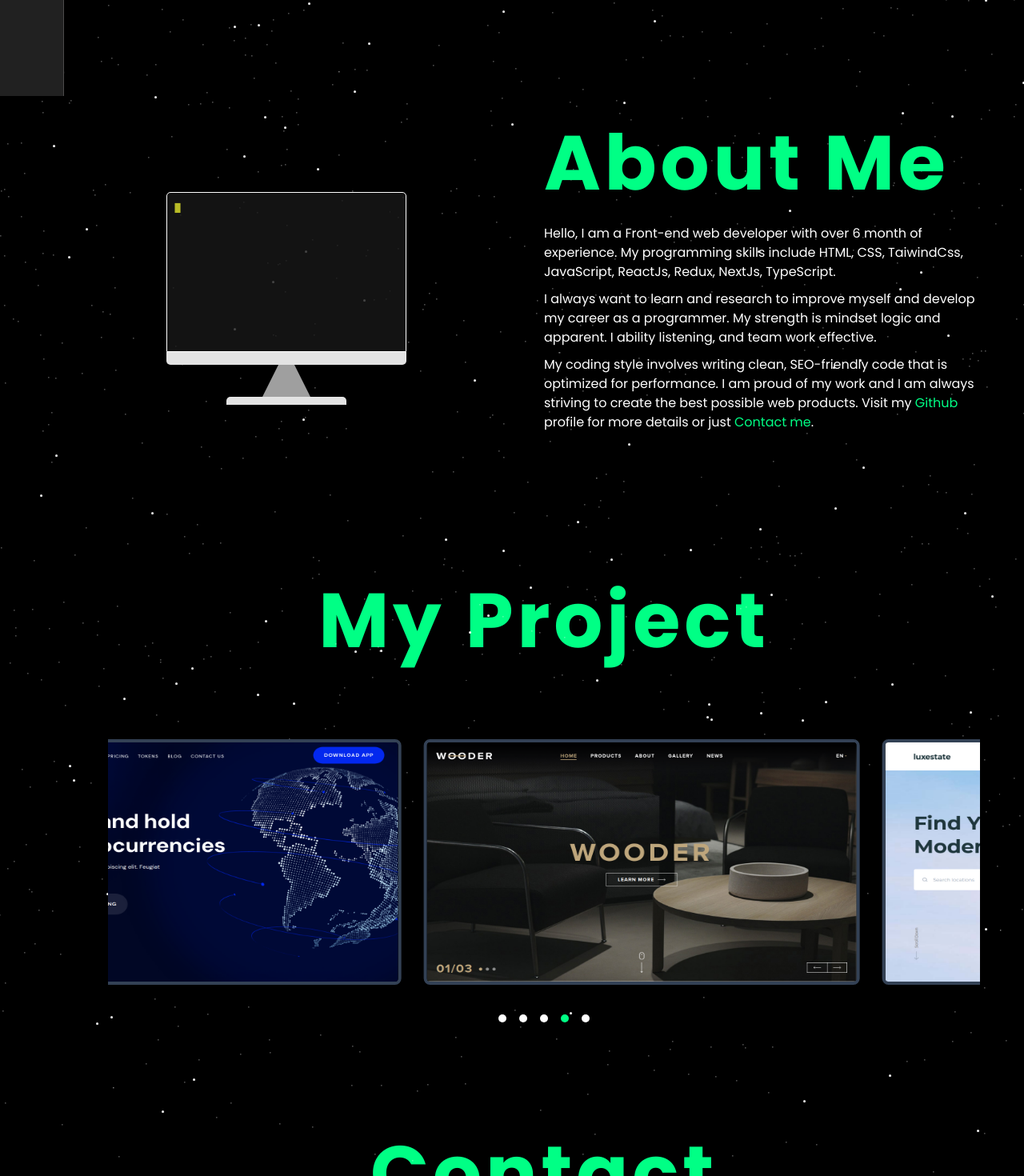
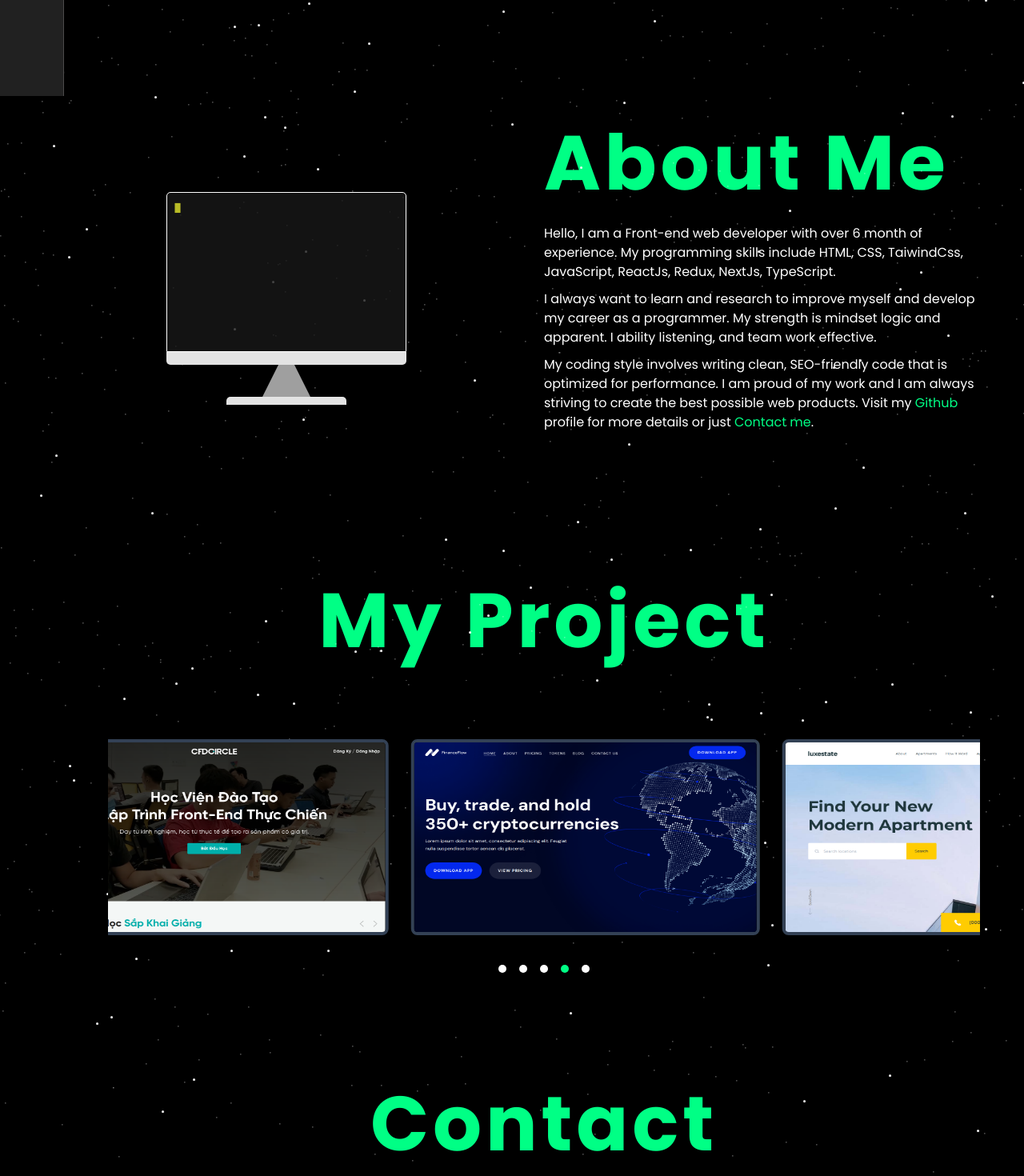
Before and after one commit to buithienphat/Portfolio, a React (Vite) app: page / in a window 1280 px wide. Shown: the part 680-2150 px from the top of the page at 80% size. Built offline with nearby package versions, Linux system fonts and the light colour scheme; a web font is replaced by a local one.

Commit message:
update ode

```diff
--- a/src/App.jsx
+++ b/src/App.jsx
@@ -1,4 +1,4 @@
-import { useEffect, useState } from "react";
+import { useEffect, useRef, useState } from "react";
 import "./App.css";
 import About from "./components/About";
 import Contact from "./components/Contact";
@@ -9,6 +9,20 @@ import Project from "./components/Project";
 function App() {
     const [windowWidth, setWindowWidth] = useState(0);
     const [windowHeight, setWindowHeight] = useState(0);
+
+    const refCheck = useRef(null);
+    const check = refCheck.current?.offsetTop;
+
+    console.log("check", check);
+
+    const scrollToContact = (e) => {
+        e?.preventDefault();
+        window.scrollTo({
+            top: check,
+            behavior: "smooth",
+        });
+    };
+
     let resizeWindow = () => {
         setWindowWidth(window.innerWidth);
         setWindowHeight(window.innerHeight);
@@ -17,7 +31,7 @@ function App() {
         resizeWindow();
         window.addEventListener("resize", resizeWindow);
         return () => window.removeEventListener("resize", resizeWindow);
-    }, []);
+    }, [windowWidth, windowHeight]);
 
     return (
         <>
@@ -32,9 +46,9 @@ function App() {
                 </div>
                 <Navbar />
                 <Home />
-                <About />
+                <About scrollToContact={scrollToContact} />
                 <Project />
-                <Contact />
+                <Contact refCheck={refCheck} />
                 <div className="sky">
                     <div className="stars"></div>
                     <div className="stars2"></div>
--- a/src/components/About/index.jsx
+++ b/src/components/About/index.jsx
@@ -2,17 +2,17 @@ import React, { useEffect } from "react";
 // import "./about.css";
 import "./computerstyle.css";
 
-const About = () => {
+const About = ({ scrollToContact }) => {
     return (
         <div
             id="about"
-            className="flex flex-row-reverse relative justify-between items-center gap-[100px] pt-8 max-xl:flex-col max-xl:gap-[100px]"
+            className="flex flex-row-reverse justify-between items-center gap-[100px] pt-8 max-xl:flex-col max-xl:gap-[100px]"
         >
-            <div className="max-w-[50%] max-xl:max-w-[100%] relative">
+            <div className="max-w-[50%] max-xl:max-w-[100%]">
                 <h2 className="text-8xl text-[#00ff85] mb-7 font-bold tracking-wider max-sm:text-6xl">
                     About Me
                 </h2>
-                <p>
+                <p className="z-20">
                     Hello, I am a Front-end web developer with over 6 month of
                     experience. My programming skills include HTML, CSS,
                     TaiwindCss, JavaScript, ReactJs, Redux, NextJs, TypeScript.
@@ -38,10 +38,11 @@ const About = () => {
                     </a>{" "}
                     profile for more details or just{" "}
                     <a
-                        className="text-[#00ff85]"
-                        href="http://"
+                        className="contact text-[#00ff85]"
+                        href="#"
                         target="_blank"
                         rel="noopener noreferrer"
+                        onClick={(e) => scrollToContact(e)}
                     >
                         Contact me
                     </a>
--- a/src/components/Contact/index.jsx
+++ b/src/components/Contact/index.jsx
@@ -5,7 +5,7 @@ import { MESSAGE, REGREX } from "../../contant/validate";
 import { message } from "antd";
 import { alert } from "../../contant/antMessage";
 
-const Contact = () => {
+const Contact = ({ refCheck }) => {
     const {
         register,
         handleSubmit,
@@ -19,7 +19,11 @@ const Contact = () => {
     };
 
     return (
-        <div id="contact" className="text-center pb-40 max-sm:pt-0">
+        <div
+            id="contact"
+            className="text-center pb-40 max-sm:pt-0"
+            ref={refCheck}
+        >
             <div className="textbox mb-20">
                 <h2 className="text-8xl text-[#00ff85] mt-7 mb-7 font-bold tracking-wider max-sm:text-6xl">
                     Contact
--- a/src/components/Home/index.jsx
+++ b/src/components/Home/index.jsx
@@ -30,20 +30,15 @@ const Home = () => {
 
         const homeElelment = document.querySelector("#home");
         document.addEventListener("mousemove", function (event) {
-            if (event.pageY > homeElelment.offsetHeight || event.pageX < 80) {
-                ball.style.display = "none";
-            } else {
-                ball.style.display = "block";
-                mouseX = event.pageX;
-                mouseY = event.pageY;
-            }
+            mouseX = event.pageX;
+            mouseY = event.pageY;
         });
     }, []);
 
     return (
         <div
             id="home"
-            className="h-screen flex items-center justify-between select-none max-xl:flex-col max-xl:justify-center max-xl:gap-[200px] max-lg:gap-[200px] max-sm:gap-[100px]"
+            className="h-screen flex items-center justify-between select-none min-h-[600px] max-xl:flex-col max-xl:justify-center max-xl:gap-[200px] max-lg:gap-[200px] max-sm:gap-[100px]"
         >
             <div className="max-xl:w-[100%]">
                 <p className="text-2xl text-[#9CA3AF]">Hello I am</p>
@@ -112,7 +107,7 @@ const Home = () => {
                     </div>
                 </div>
             </div>
-            <div className="ball"></div>
+            <div className="ball z-[0]] "></div>
         </div>
     );
 };
--- a/src/components/Project/index.jsx
+++ b/src/components/Project/index.jsx
@@ -39,7 +39,7 @@ const Project = () => {
                     return (
                         <div
                             key={i}
-                            className={`carousel-cell mr-7 rounded-lg border-4 border-[#334155] relative aspect-[16/9] w-[50%] overflow-hidden max-xl:aspect-[16/9]`}
+                            className={`carousel-cell mr-7 rounded-lg border-4 border-[#334155] relative aspect-[16/9] w-[50%] overflow-hidden xl:w-[40%]`}
                         >
                             <div className="w-[100%] h-[100%] px-5 relative flex flex-col justify-center bg-black/90 z-10 opacity-0 transition duration-1000 hover:opacity-100">
                                 <div className="flex justify-between items-center">
@@ -65,7 +65,7 @@ const Project = () => {
                                 <p className="text-[#00ff85] font-[600] tracking-[5px] uppercase">
                                     {author || ""}
                                 </p>
-                                <p className="my-[10px] mb-[10px] min-h-[72px] line-clamp-3 max-sm:text-xs max-sm:my-0">
+                                <p className="my-[10px] mb-[10px] min-h-[50px] line-clamp-3 max-sm:text-xs max-sm:my-0">
                                     {description || ""}
                                 </p>
                                 <div className="flex items-center content-center gap-[10px] overflow-hidden">
--- a/src/contant/dataProject.js
+++ b/src/contant/dataProject.js
@@ -12,6 +12,27 @@ export const dataProject = [
     },
     {
         id: 2,
+        name: "FinanceFlow",
+        dateComplete: "There Week",
+        author: "Bui Thien Phat",
+        description: "Use Grunt to manage an 8 pages project",
+        tagTechnologies: ["HTML", "SCSS", "JS basic", "Responesive", "Grunt"],
+        link: "https://finance-flow-tau.vercel.app/",
+        img: "/assets/img/financeflow.png",
+    },
+    {
+        id: 3,
+        name: "CFD course",
+        dateComplete: "Two month",
+        author: "Bui Thien Phat",
+        description: "Learning Reactjs and practice clone website cfdcircle",
+        tagTechnologies: ["Javascript", "ReactJS", "React-router-dom", "Axios"],
+
+        link: "https://cfd-course-nu.vercel.app/",
+        img: "/assets/img/course.png",
+    },
+    {
+        id: 4,
         name: "Wooder",
         dateComplete: "One Week",
         author: "Bui Thien Phat",
@@ -23,27 +44,6 @@ export const dataProject = [
         img: "/assets/img/wooder.png",
     },
     {
-        id: 3,
-        name: "FinanceFlow",
-        dateComplete: "There Week",
-        author: "Bui Thien Phat",
-        description: "Use Grunt to manage an 8 pages project",
-        tagTechnologies: ["HTML", "SCSS", "JS basic", "Responesive", "Grunt"],
-        link: "https://finance-flow-tau.vercel.app/",
-        img: "/assets/img/financeflow.png",
-    },
-    {
-        id: 4,
-        name: "CFD course",
-        dateComplete: "Two month",
-        author: "Bui Thien Phat",
-        description: "Learning Reactjs and practice clone website cfdcircle",
-        tagTechnologies: ["Javascript", "ReactJS", "React-router-dom", "Axios"],
-
-        link: "https://wooder-sepia.vercel.app/",
-        img: "/assets/img/course.png",
-    },
-    {
         id: 5,
         name: "Shop e-commerce",
         dateComplete: "Two month",
@@ -51,7 +51,7 @@ export const dataProject = [
         description:
             "Templates available HTML CSS, divide and manage components, use related libraries as well as create website functions",
         tagTechnologies: ["Javascript", "ReactJS", "Redux", "Performance"],
-        link: "https://finance-flow-tau.vercel.app/",
+        link: "https://cfdproject-shop.vercel.app/",
         img: "/assets/img/shop-ecommerce.png",
     },
 ];
```
